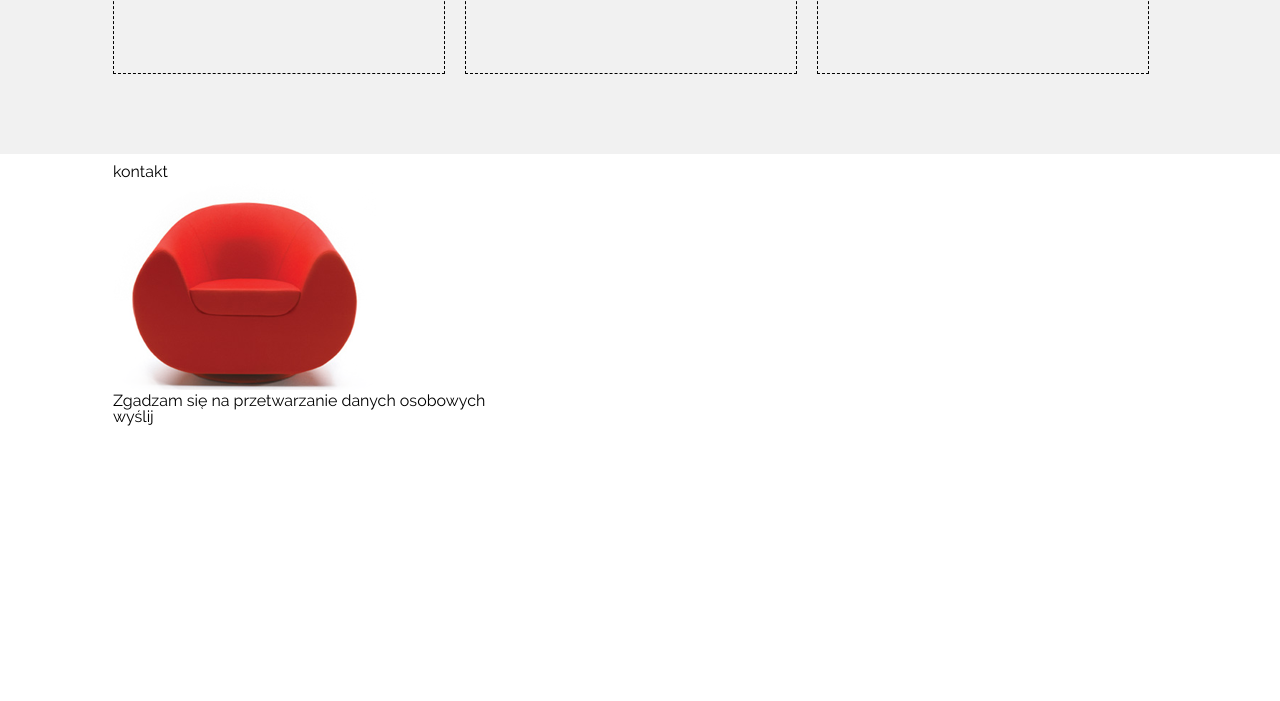
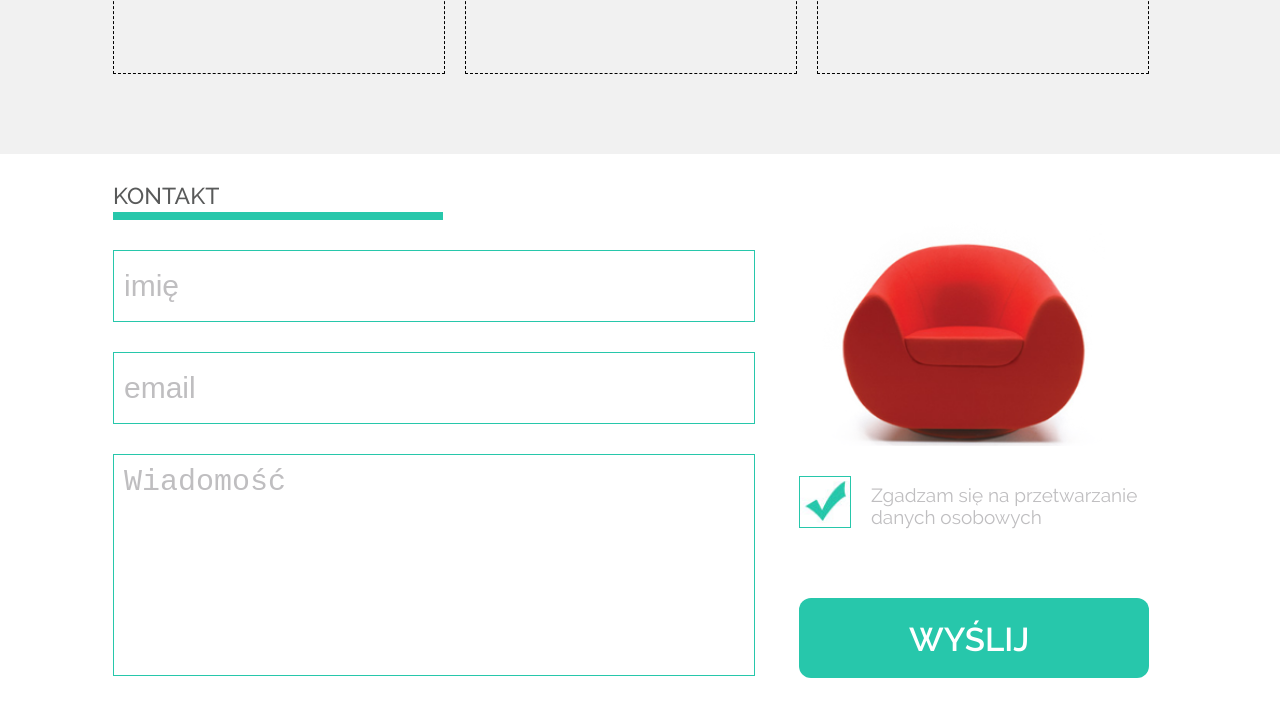
Before and after one commit to marianna-akbal/SitOnChair, a plain HTML site: page index.html in a window 1280 px wide. Shown: the part 1461-2162 px from the top of the page. Drawn offline with Linux system fonts and the light colour scheme.

Commit message:
message form complited

```diff
--- a/css/style.css
+++ b/css/style.css
@@ -575,11 +575,6 @@ a {
 	margin-top: 5px;
 }
 
-.partFour{
-	height: 540px;
-	width: 100%;
-	background-color: white;
-}
 
 .paymentPlanBasic{
 	width: 330px;
@@ -608,6 +603,128 @@ a {
 
 }
 
+.partFour{
+	height: 540px;
+	width: 100%;
+	background-color: white;
+}
+
+.partFour .container > p{
+	text-transform: uppercase;
+	margin-top: 20px;
+	font-size: 23px;
+	font-weight: 500;
+	color: #595a5a;
+}
+
+.partFour .container > p::after{
+	content: "";
+	width: 330px;
+	height: 8px;
+	background-color: #27c7ab;
+	display: block;
+	margin-top: 5px;
+}
+
+.messageForm{
+	float: left;
+	width: 600px;
+	margin-top: 30px;
+}
+
+input[type=text] {
+		width: 620px;
+		height: 50px;
+    border: 1px solid #27c7ab;
+		padding: 10px;
+		font-size: 30px;
+		color: #bfbec0;
+		font-weight: 100;
+}
+
+input[type=email] {
+		width: 620px;
+		height: 50px;
+    border: 1px solid #27c7ab;
+		margin-top: 30px;
+		padding: 10px;
+		font-size: 30px;
+		color: #bfbec0;
+		font-weight: 100;
+}
+
+textarea{
+	width: 620px;
+	height: 200px;
+	border: 1px solid #27c7ab;
+	margin-top: 30px;
+	resize: none;
+	font-size: 30px;
+	color: #bfbec0;
+	font-weight: 100;
+	padding: 10px;
+}
+
+.sendSection{
+	float: right;
+	width: 368px;
+}
+
+.photoOfRedChair{
+	background-image: url("../images/red_chair.png");
+	background-size: contain;
+	background-repeat: no-repeat;
+	background-position: center;
+	width: 330px;
+	height: 226px;
+	margin-right: 20px;
+	position: relative;
+}
+
+.agreement{
+	margin-top: 30px;
+}
+
+.agreemetThick{
+	background-image: url("../images/form_ok.jpg");
+	background-size: contain;
+	background-repeat: no-repeat;
+	background-position: center;
+	width: 50px;
+	height: 50px;
+	border: 1px solid #27c7ab;
+	float: left;
+}
+
+.agreemetText{
+	float: left;
+	width: 280px;
+	margin-left: 20px;
+	margin-top: 8px;
+	font-size: 19px;
+	line-height: 22px;
+	color: #bfbec0;
+}
+
+.buttonSend{
+	height: 80px;
+	width: 350px;
+	border-radius: 12px;
+	background-color: #27c7ab;
+	margin-top: 70px;
+	display: inline-block;
+
+}
+
+.buttonSend p{
+	text-transform: uppercase;
+	color: white;
+	font-size: 33px;
+	font-weight: 600;
+	margin-top: 25px;
+	margin-left: 110px;
+}
+
 
 footer{
 	height: 106px;
--- a/index.html
+++ b/index.html
@@ -75,9 +75,14 @@
     <div class="container">
       <p>kontakt</p>
       <div class="messageForm">
+        <form action="#" method="get">
+          <input type="text" name="userName" value="imię"><br>
+          <input type="email" name="userEmail" value="email"><br>
+          <textarea cols="10" rows="10">Wiadomość</textarea>
+        </form>
       </div>
-      <div class="sendSection">
-        <div class="photoOfRedChair"><img src="images/red_chair.png">
+      <div class="sendSection clearfix">
+        <div class="photoOfRedChair">
         </div>
         <div class="agreement">
           <div class="agreemetThick">
@@ -85,11 +90,11 @@
           <div class="agreemetText">Zgadzam się na przetwarzanie danych osobowych
           </div>
         </div>
-      </div>
-        <div class="buttonSend">
-        <p>wyślij</p>
+        <div class="buttonSend clearfix">
+          <p>wyślij</p>
         </div>
       </div>
+    </div>
   </section>
 
   <footer class="clearfix">
```
